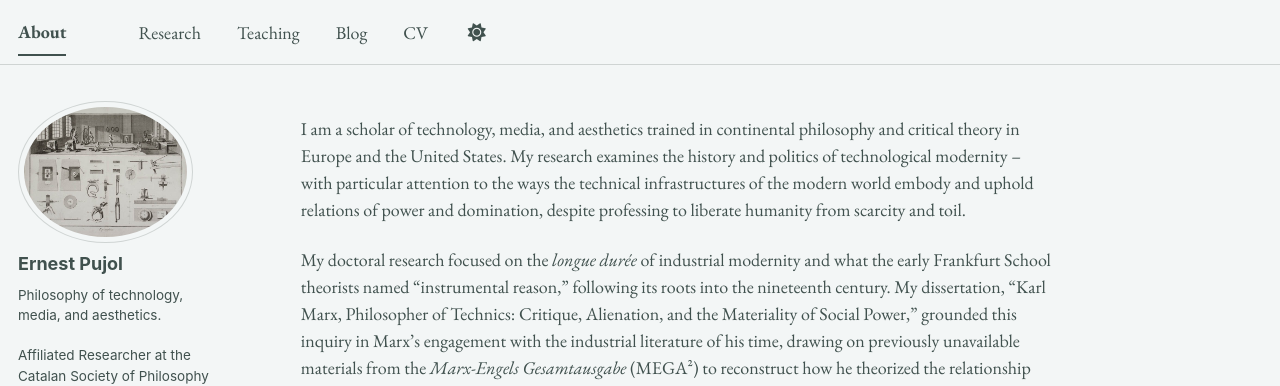
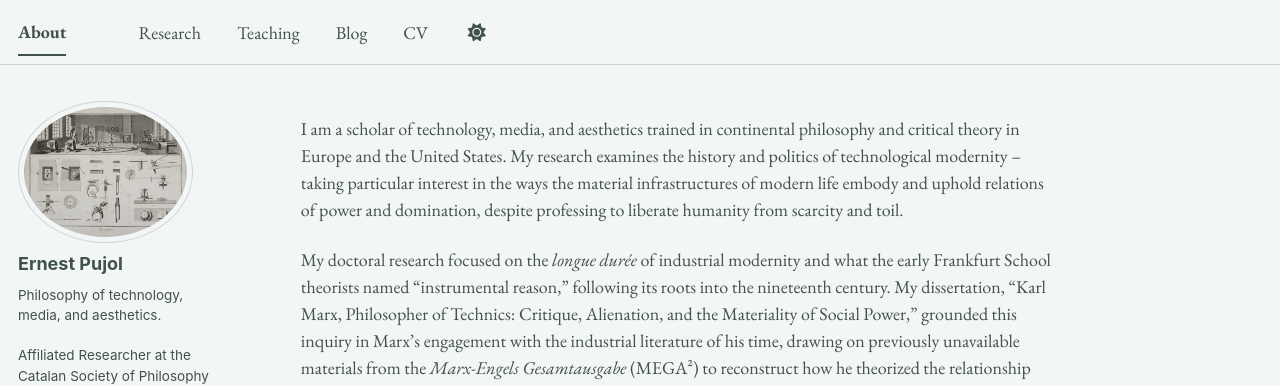
Before and after one commit to epujol90/epujol90.github.io, a Jekyll site: the page built from _pages/about.md, in a window 1280 px wide and 1069 px high. Shown: the top 386 px of the window. Built offline with Jekyll 4.4.1, drawn with Linux system fonts in a browser that asks for light colours; some web fonts are replaced; a script bundle is joined from its source files by our own code; library files that are not in the unit come from our copies.

Commit message:
Update about.md

```diff
--- a/_pages/about.md
+++ b/_pages/about.md
@@ -6,7 +6,7 @@ redirect_from:
   - /about/
   - /about.html
 ---
-I am a scholar of technology, media, and aesthetics trained in continental philosophy and critical theory in Europe and the United States. My research examines the history and politics of technological modernity -- with particular attention to the ways the technical infrastructures of the modern world embody and uphold relations of power and domination, despite professing to liberate humanity from scarcity and toil.
+I am a scholar of technology, media, and aesthetics trained in continental philosophy and critical theory in Europe and the United States. My research examines the history and politics of technological modernity -- taking particular interest in the ways the material infrastructures of modern life embody and uphold relations of power and domination, despite professing to liberate humanity from scarcity and toil.
 
 My doctoral research focused on the _longue durée_ of industrial modernity and what the early Frankfurt School theorists named "instrumental reason," following its roots into the nineteenth century. My dissertation, “Karl Marx, Philosopher of Technics: Critique, Alienation, and the Materiality of Social Power,” grounded this inquiry in Marx’s engagement with the industrial literature of his time, drawing on previously unavailable materials from the _Marx-Engels Gesamtausgabe_ (MEGA²) to reconstruct how he theorized the relationship between capitalism and the modern technical system. Against prevailing economicist and productivist readings, I argued that Marx understood industrial development and its constitutive mechanism -- the "subsumption" of the labor process by capital -- as a technocratic organization of human-technical relations that embeds capitalist power in the very conditions of human life. As I revise this work for publication as a monograph, my ongoing research traces how this core dynamic of capitalist modernity has steered the course of the information age and is reasserting itself with renewed vigor in the contemporary AI project -- particularly in its claim to expand human autonomy through the automation of judgment and reason.
 
```
